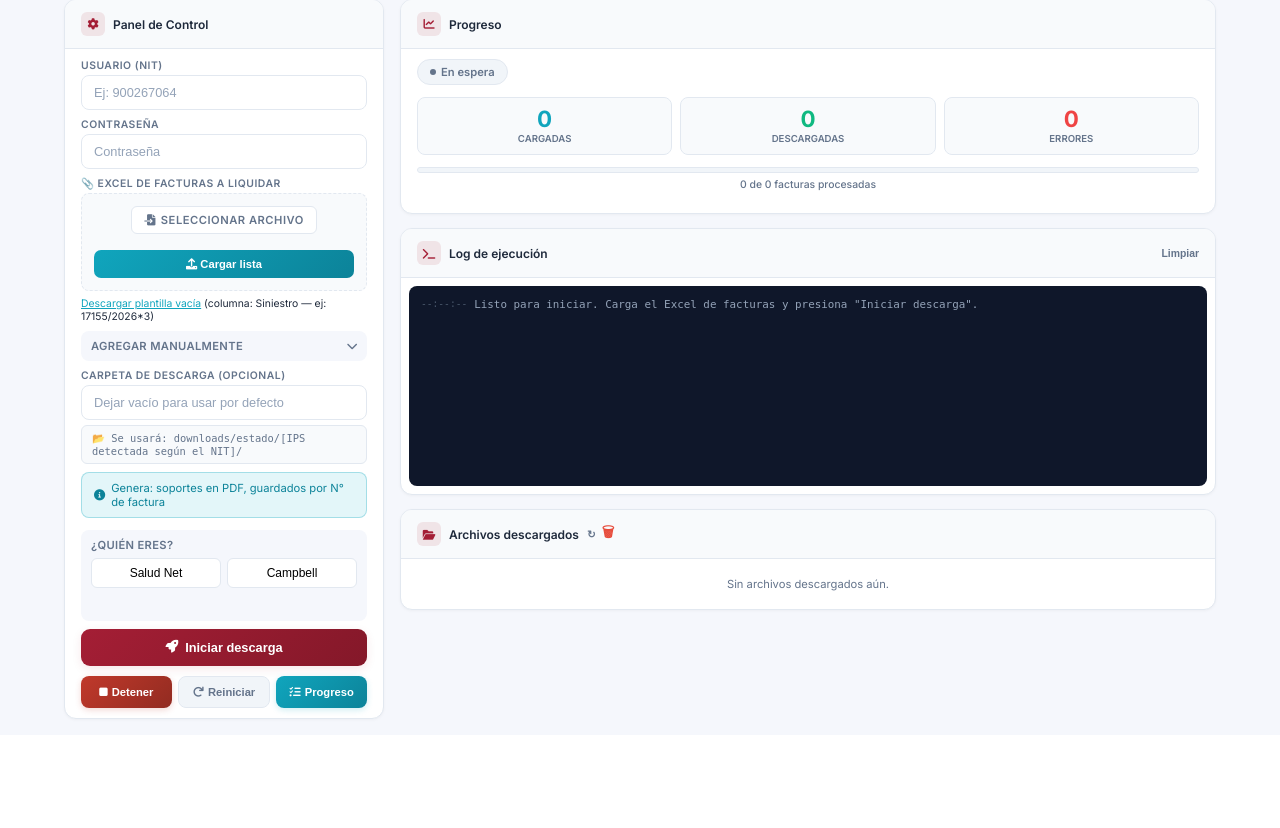
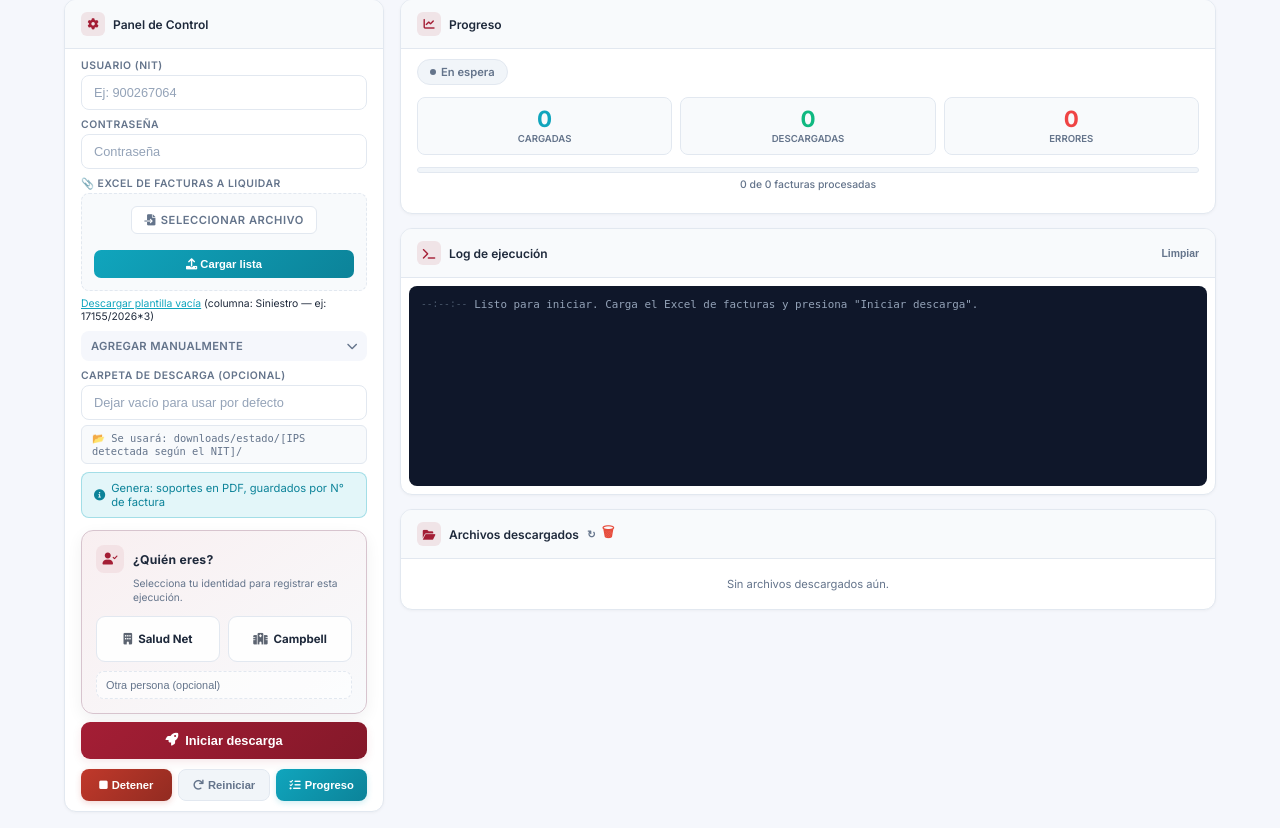
Before and after one commit to Cartera-SNet/BotCartasGlosasPortales, a Flask app: page /estado in a window 1280 px wide. Shown: the part 86-914 px from the top of the page. Before the commit the page ends 807 px from the top, so only its background shows below. Run offline with Flask 3, Linux system fonts and the light colour scheme; data that the repository does not hold is empty.

Commit message:
Cargue Inicial

```diff
--- /dev/null
+++ b/static/identity.css
@@ -0,0 +1,113 @@
+.identity-panel {
+  margin: 12px 0 10px;
+  padding: 14px;
+  border: 1px solid color-mix(in srgb, var(--accent) 18%, var(--border));
+  border-radius: 12px;
+  background: linear-gradient(145deg, color-mix(in srgb, var(--accent) 7%, white), #f8fafc);
+  box-shadow: 0 5px 16px rgba(15, 23, 42, 0.06);
+}
+.identity-heading {
+  display: flex;
+  align-items: center;
+  gap: 9px;
+  margin-bottom: 4px;
+}
+.identity-icon {
+  width: 28px;
+  height: 28px;
+  display: inline-flex;
+  align-items: center;
+  justify-content: center;
+  border-radius: 8px;
+  color: var(--accent);
+  background: color-mix(in srgb, var(--accent) 13%, white);
+  font-size: 0.75rem;
+}
+.identity-title {
+  color: var(--text-primary);
+  font-size: 0.76rem;
+  font-weight: 800;
+  letter-spacing: 0.02em;
+}
+.identity-subtitle {
+  margin: 0 0 11px 37px;
+  color: var(--text-secondary);
+  font-size: 0.64rem;
+  line-height: 1.35;
+}
+.identity-options {
+  display: grid;
+  grid-template-columns: repeat(2, minmax(0, 1fr));
+  gap: 8px;
+}
+.identity-option {
+  position: relative;
+  min-height: 46px;
+  padding: 9px 10px;
+  border: 1px solid var(--border);
+  border-radius: 9px;
+  background: rgba(255, 255, 255, 0.9);
+  color: var(--text-primary);
+  cursor: pointer;
+  font: inherit;
+  font-size: 0.72rem;
+  font-weight: 700;
+  transition: border-color 0.18s ease, background 0.18s ease, transform 0.18s ease, box-shadow 0.18s ease;
+}
+.identity-option:hover {
+  border-color: var(--accent);
+  transform: translateY(-1px);
+  box-shadow: 0 4px 10px color-mix(in srgb, var(--accent) 16%, transparent);
+}
+.identity-option:focus-visible {
+  outline: 3px solid color-mix(in srgb, var(--accent) 25%, transparent);
+  outline-offset: 2px;
+}
+.identity-option.is-selected {
+  border-color: var(--accent);
+  background: var(--accent);
+  color: #fff;
+  box-shadow: 0 5px 12px color-mix(in srgb, var(--accent) 28%, transparent);
+}
+.identity-option .identity-option-icon {
+  margin-right: 6px;
+  opacity: 0.72;
+}
+.identity-option.is-selected .identity-option-icon { opacity: 1; }
+.identity-check {
+  position: absolute;
+  top: 7px;
+  right: 8px;
+  font-size: 0.65rem;
+  opacity: 0;
+}
+.identity-option.is-selected .identity-check { opacity: 1; }
+.identity-manual {
+  width: 100%;
+  margin-top: 9px;
+  padding: 7px 9px;
+  border: 1px dashed var(--border);
+  border-radius: 8px;
+  background: rgba(255,255,255,.62);
+  color: var(--text-primary);
+  font-size: 0.68rem;
+  outline: none;
+}
+.identity-manual:focus { border-color: var(--accent); }
+.identity-manual::placeholder { color: var(--text-secondary); }
+.identity-error {
+  display: none;
+  margin-top: 9px;
+  padding: 8px 9px;
+  border: 1px solid #fecaca;
+  border-radius: 8px;
+  background: #fff1f2;
+  color: #b42318;
+  font-size: 0.68rem;
+  font-weight: 700;
+  line-height: 1.35;
+}
+.identity-panel.has-error { border-color: #fca5a5; box-shadow: 0 0 0 3px rgba(239,68,68,.09); }
+@media (max-width: 420px) {
+  .identity-options { grid-template-columns: 1fr; }
+}
--- a/templates/estado_sura_index.html
+++ b/templates/estado_sura_index.html
@@ -7,6 +7,7 @@
 <link rel="icon" type="image/x-icon" href="/static/favicon.ico">
 <link href="https://fonts.googleapis.com/css2?family=Inter:wght@300;400;500;600;700&display=swap" rel="stylesheet">
 <link rel="stylesheet" href="https://cdnjs.cloudflare.com/ajax/libs/font-awesome/6.0.0-beta3/css/all.min.css">
+<link rel="stylesheet" href="/static/identity.css">
 <style>
   :root {
     --bg-body: #f5f7fc;
@@ -215,15 +216,15 @@
           <span>Genera: soportes en PDF, guardados por N° de factura</span>
         </div>
 
-        <div class="form-group" id="identidadBox" style="background:var(--bg-body); border-radius:8px; padding:8px 10px;">
-          <label style="font-size:0.7rem; letter-spacing:0.03em; margin:0; display:block; margin-bottom:6px;">¿Quién eres?</label>
-          <div style="display:flex; gap:6px;">
-            <button type="button" class="chip-identidad" data-id="SaludNet" style="flex:1; padding:7px; border-radius:6px; border:1px solid var(--border); background:var(--bg-card); font-size:0.75rem; cursor:pointer;">Salud Net</button>
-            <button type="button" class="chip-identidad" data-id="Campbell" style="flex:1; padding:7px; border-radius:6px; border:1px solid var(--border); background:var(--bg-card); font-size:0.75rem; cursor:pointer;">Campbell</button>
+        <div class="form-group identity-panel" id="identidadBox">
+          <div class="identity-heading"><span class="identity-icon"><i class="fas fa-user-check"></i></span><span class="identity-title">¿Quién eres?</span></div>
+          <p class="identity-subtitle">Selecciona tu identidad para registrar esta ejecución.</p>
+          <div class="identity-options">
+            <button type="button" class="chip-identidad identity-option" data-id="SaludNet"><i class="fas fa-building identity-option-icon"></i>Salud Net<span class="identity-check"><i class="fas fa-check"></i></span></button>
+            <button type="button" class="chip-identidad identity-option" data-id="Campbell"><i class="fas fa-hospital identity-option-icon"></i>Campbell<span class="identity-check"><i class="fas fa-check"></i></span></button>
           </div>
-          <input type="text" id="identidadManual" placeholder="" autocomplete="off"
-                 style="width:100%; margin-top:6px; font-size:0.65rem; padding:4px 6px; border:none; background:transparent; color:var(--text-secondary); opacity:0.35;">
-             <div id="identidadError" role="alert" style="display:none; margin-top:7px; color:#b42318; font-size:0.72rem; font-weight:600;">⚠ Selecciona quién eres antes de iniciar el proceso.</div>
+          <input type="text" id="identidadManual" class="identity-manual" placeholder="Otra persona (opcional)" autocomplete="off">
+          <div id="identidadError" class="identity-error" role="alert"><i class="fas fa-triangle-exclamation"></i> Selecciona quién eres antes de iniciar el proceso.</div>
         </div>
 
         <button class="btn-primary" id="btnStart" onclick="startJob()">
@@ -338,15 +339,13 @@ let identidadActual = localStorage.getItem("identidadUsuario") || "";
 function pintarIdentidad() {
   document.querySelectorAll(".chip-identidad").forEach(btn => {
     const activo = btn.dataset.id === identidadActual;
-    btn.style.background = activo ? "var(--accent)" : "var(--bg-card)";
-    btn.style.color = activo ? "#fff" : "";
-    btn.style.borderColor = activo ? "var(--accent)" : "var(--border)";
+    btn.classList.toggle("is-selected", activo);
   });
   const manual = document.getElementById("identidadManual");
   const esChip = ["SaludNet", "Campbell"].includes(identidadActual);
   manual.value = esChip ? "" : identidadActual;
   const error = document.getElementById("identidadError");
-  if (identidadActual && error) error.style.display = "none";
+  if (identidadActual && error) { error.style.display = "none"; document.getElementById("identidadBox").classList.remove("has-error"); }
 }
 
 document.querySelectorAll(".chip-identidad").forEach(btn => {
@@ -457,7 +456,7 @@ async function startJob() {
   const fileInput = document.getElementById("uploadFile");
   const file = fileInput.files[0];
 
-  if (!identidadActual) { document.getElementById("identidadError").style.display = "block"; document.getElementById("identidadBox").scrollIntoView({behavior:"smooth", block:"center"}); return; }
+  if (!identidadActual) { document.getElementById("identidadError").style.display = "block"; document.getElementById("identidadBox").classList.add("has-error"); document.getElementById("identidadBox").scrollIntoView({behavior:"smooth", block:"center"}); return; }
   if (!usuario || !password) { alert("Por favor completa usuario y contraseña."); return; }
   if ((!facturasCargadas || !file) && manualEntries.length === 0) {
     alert("Carga el Excel de facturas o agrega al menos una manualmente.");
```
Also changed, not shown: templates/bolivar_index.html (+12 -13 lines), templates/mundial_index.html (+12 -13 lines), templates/previsora_index.html (+12 -13 lines), README.md.
